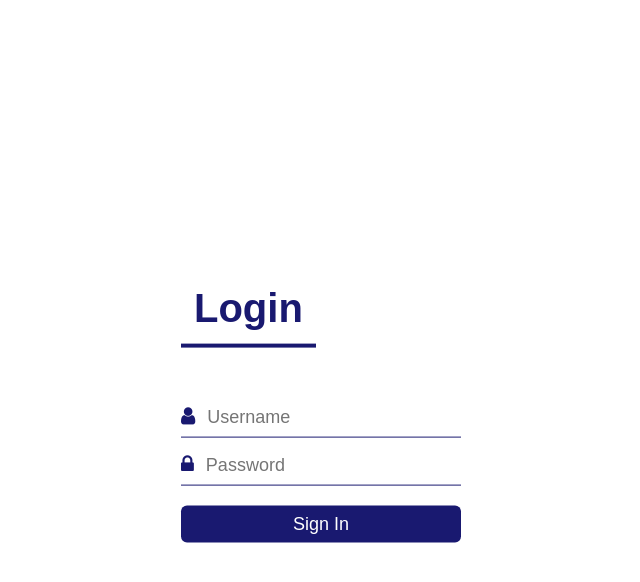
After one commit to memouan/Getflix, a PHP site: page /adminDashbord/index1.php in a window 1280 px wide. The commit adds this page. Shown: the top 582 px of the page, without its empty margins (319-959 px from the left). Run offline with PHP 8.4, Linux system fonts and the light colour scheme.

Commit message:
last update

```diff
--- /dev/null
+++ b/adminDashbord/adminpage.php
@@ -0,0 +1,2 @@
+<h2> Hello Admin </h2>
+<p>Here You have To add The Dashbord Page</p>
--- /dev/null
+++ b/adminDashbord/index1.php
@@ -0,0 +1,37 @@
+<!DOCTYPE html>
+<html lang="en">
+
+<head>
+	<meta charset="UTF-8">
+	<link rel="stylesheet" href=
+"https://stackpath.bootstrapcdn.com/font-awesome/4.7.0/css/font-awesome.min.css">
+	<meta name="viewport" content="width=device-width, initial-scale=1.0">
+	<meta http-equiv="X-UA-Compatible" content="ie=edge">
+	<link rel="stylesheet" href="./login.css">
+	<title>Login Page</title>
+</head>
+
+<body>
+	<form action="validate.php" method="post">
+		<div class="login-box">
+			<h1>Login</h1>
+
+			<div class="textbox">
+				<i class="fa fa-user" aria-hidden="true"></i>
+				<input type="text" placeholder="Username"
+						name="username" value="">
+			</div>
+
+			<div class="textbox">
+				<i class="fa fa-lock" aria-hidden="true"></i>
+				<input type="password" placeholder="Password"
+						name="password" value="">
+			</div>
+
+			<input class="button" type="submit"
+					name="login" value="Sign In">
+		</div>
+	</form>
+</body>
+
+</html>
--- /dev/null
+++ b/adminDashbord/login.css
@@ -0,0 +1,60 @@
+body {
+	margin: 0;
+	padding: 0;
+	font-family: sans-serif;
+	background: url() no-repeat;
+	background-size: cover;
+}
+
+.login-box {
+	width: 280px;
+	position: absolute;
+	top: 50%;
+	left: 50%;
+	transform: translate(-50%, -50%);
+	color: #191970;
+}
+
+.login-box h1 {
+	float: left;
+	font-size: 40px;
+	border-bottom: 4px solid #191970;
+	margin-bottom: 50px;
+	padding: 13px;
+}
+
+.textbox {
+	width: 100%;
+	overflow: hidden;
+	font-size: 20px;
+	padding: 8px 0;
+	margin: 8px 0;
+	border-bottom: 1px solid #191970;
+}
+
+.fa {
+	width: px;
+	float: left;
+	text-align: center;
+}
+
+.textbox input {
+	border: none;
+	outline: none;
+	background: none;
+	font-size: 18px;
+	float: left;
+	margin: 0 10px;
+}
+
+.button {
+	width: 100%;
+	padding: 8px;
+	color: #ffffff;
+	background: none #191970;
+	border: none;
+	border-radius: 6px;
+	font-size: 18px;
+	cursor: pointer;
+	margin: 12px 0;
+}
--- a/index.php
+++ b/index.php
@@ -1,3 +1,5 @@
+
+
 <!DOCTYPE html>
 <html>
 <head>
--- a/landingpage/login.php
+++ b/landingpage/login.php
@@ -47,7 +47,7 @@
             }
         }
         ?>
-        <form action="#" method="POST">
+        <form action="../index.php" method="POST">
             <div class="textbox">
                 <i class="fas fa-user"></i>
                 <input type="text" placeholder="Username" name="username">
@@ -59,6 +59,7 @@
             <input type="submit" class="btn" name="login" value="Login">
         </form>
         <a href="/get/Getflix/landingpage/signup.php" target="_blank">Register</a>
+        <a href="/get/Getflix/reset password/requestReset.php" target="_blank">Forgot Password</a>
     </div>
     <script src="https://cdn.jsdelivr.net/npm/bootstrap@5.1.3/dist/js/bootstrap.bundle.min.js" integrity="sha384-ka7Sk0Gln4gmtz2MlQnikT1wXgYsOg+OMhuP+IlRH9sENBO0LRn5q+8nbTov4+1p" crossorigin="anonymous"></script>
 </body>
--- a/landingpage/signup.php
+++ b/landingpage/signup.php
@@ -22,8 +22,8 @@ require_once('./config.php');
             $lastname                 = $_POST['lastName'];
             $username                = $_POST['userName'];
             $email                       = $_POST['email'];
-            $password                = $_POST['password'];
-            $confirmpassword    = $_POST['confirmPass'];
+            $password                = md5($_POST['password']);
+            $confirmpassword    = md5($_POST['confirmPass']);
 
             $sql = 'INSERT INTO users (firstname, lastname, username, email, password, confirmpassword) VALUES (:first, :last, :user, :email, :pwd, :pwd2)';
             $stmtinsert = $db->prepare($sql);
--- a/reset password/requestReset.php
+++ b/reset password/requestReset.php
@@ -46,7 +46,7 @@ if (isset($_POST['email'])) {
         $mail->Host       = 'smtp.gmail.com';                     //Set the SMTP server to send through
         $mail->SMTPAuth   = true;                                   //Enable SMTP authentication
         $mail->Username   = 'omarmaad90@gmail.com';                     //SMTP username
-        $mail->Password   = 'rkiyrndjxtehkfgk';                               //SMTP password
+        $mail->Password   = 'mbhywoekfvygllbt';                               //SMTP password
         $mail->SMTPSecure = 'tls';            //Enable implicit TLS encryption
         $mail->Port       = 587;                                    //TCP port to connect to; use 587 if you have set `SMTPSecure = PHPMailer::ENCRYPTION_STARTTLS`
 
```
Also changed, not shown: Reset/composer.json (deleted, +0 -101 lines), adminDashbord/connection.php (added, +8 -0 lines), adminDashbord/validate.php (added, +56 -0 lines), payment/payment.php (added, +35 -0 lines). Lines whose indentation alone changed are shown as unchanged.
